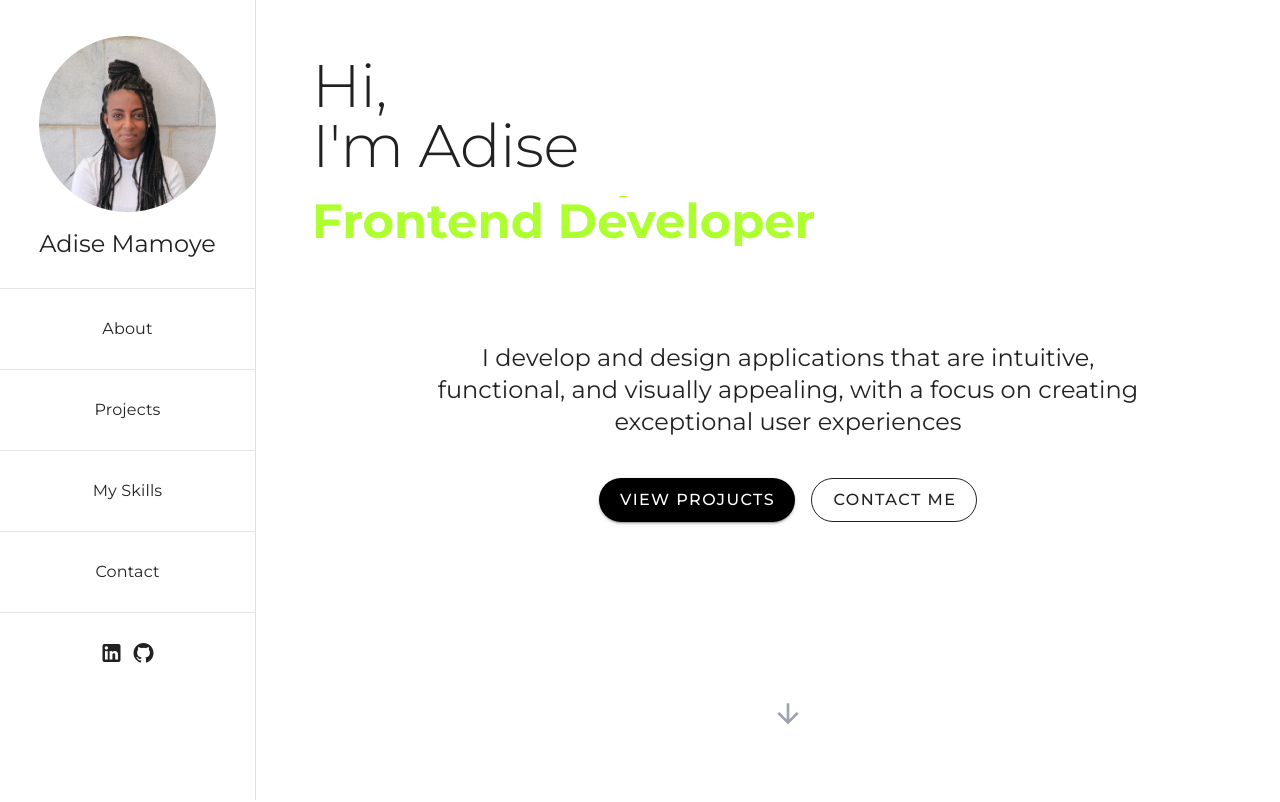
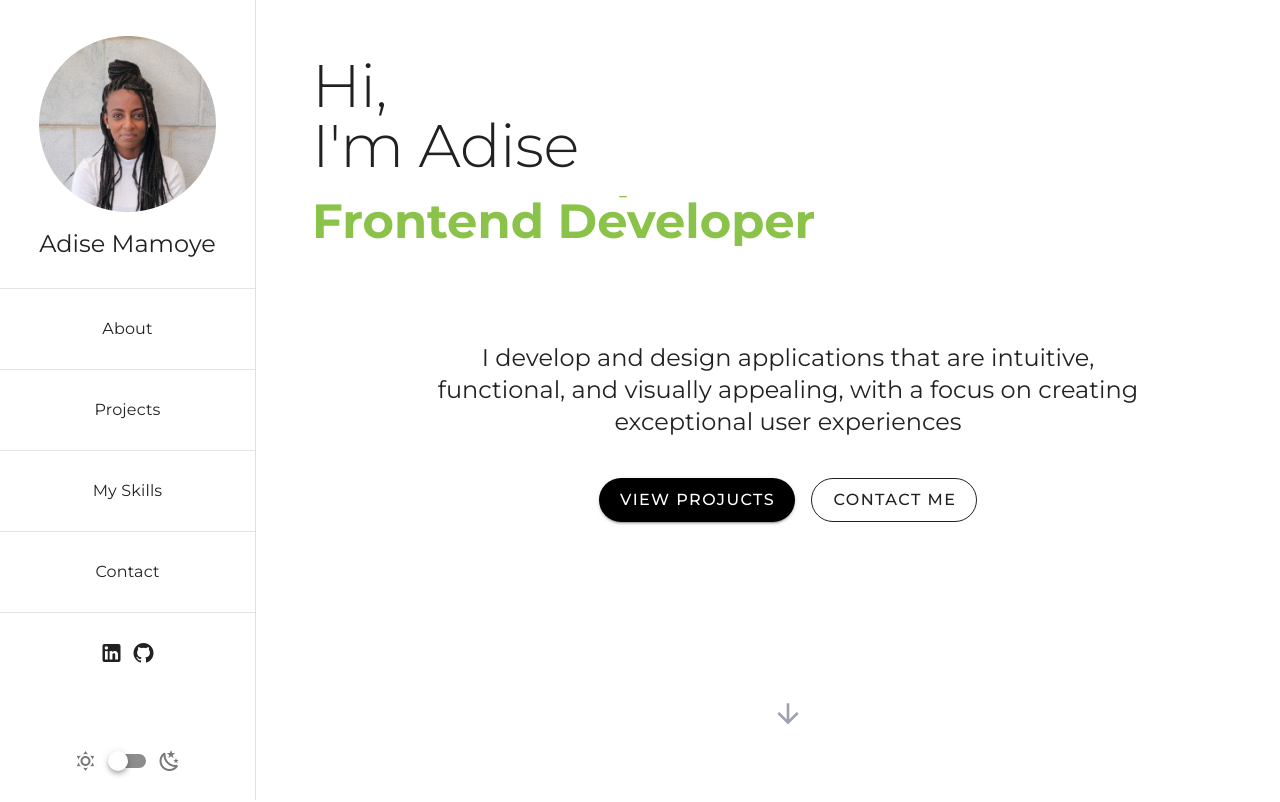
Before and after one commit to Adise211/portofolio-vue, a Vue app: page / in a window 1280 px wide. Shown: the top 802 px of the page. Built offline with nearby package versions, Linux system fonts and the light colour scheme.

Commit message:
dark mode toggle

```diff
--- a/src/App.vue
+++ b/src/App.vue
@@ -1,5 +1,5 @@
 <template>
-  <v-app theme="light">
+  <v-app :theme="isDarkMode ? 'dark' : 'light'">
     <!-- Drawer for Mobile View -->
     <v-navigation-drawer app permanent>
       <v-list dense>
@@ -12,7 +12,6 @@
           <v-list-item-title>About</v-list-item-title>
         </v-list-item>
         <v-divider></v-divider>
-
         <v-list-item @click="scrollToSection('projects')" class="nav-item">
           <v-list-item-title>Projects</v-list-item-title>
         </v-list-item>
@@ -34,6 +33,16 @@
           </div>
         </v-list-item>
       </v-list>
+      <v-spacer></v-spacer>
+      <v-switch
+        v-model="isDarkMode"
+        class="d-flex justify-center mt-10"
+        size="small"
+        append-icon="mdi-weather-night"
+        prepend-icon="mdi-weather-sunny"
+        density="compact"
+        hide-details
+      ></v-switch>
     </v-navigation-drawer>
 
     <!-- Main Content -->
@@ -47,7 +56,7 @@
           <div class="text-h2">Hi,</div>
           <div class="text-h2">I'm Adise</div>
           <div class="intro-title text-h3 mt-5">
-            <div class="intro-title-wrapper">
+            <div class="intro-title-wrapper text-light-green">
               <div className="intro-title-item">Full Stack Developer</div>
               <div className="intro-title-item">Web Developer</div>
               <div className="intro-title-item">Frontend Developer</div>
@@ -61,7 +70,12 @@
 
           <v-row class="d-flex justify-center mt-7">
             <v-col cols="auto">
-              <v-btn class="mx-2 rounded-xl" color="black" size="large">View Projucts</v-btn>
+              <v-btn
+                class="mx-2 rounded-xl"
+                :color="isDarkMode ? 'light-green' : 'black'"
+                size="large"
+                >View Projucts</v-btn
+              >
               <v-btn class="mx-2 rounded-xl" variant="outlined" size="large">Contact Me</v-btn>
             </v-col>
           </v-row>
@@ -74,8 +88,6 @@
 
         <section id="projects">
           <AppProjects></AppProjects>
-          <!-- <h1>Projects</h1> -->
-          <!-- Add your content here -->
         </section>
 
         <section id="skills">
@@ -99,7 +111,7 @@ export default {
   components: { AppProjects },
   data() {
     return {
-      darkMode: false, // Dark Mode toggle
+      isDarkMode: false, // Dark Mode toggle
     }
   },
   mounted() {},
@@ -159,7 +171,7 @@ export default {
   height: 50px;
   /* font-size: 30px; */
   font-weight: bold;
-  color: greenyellow;
+  /* color: yellowgreen; */
   display: flex;
   align-items: center;
 }
```
